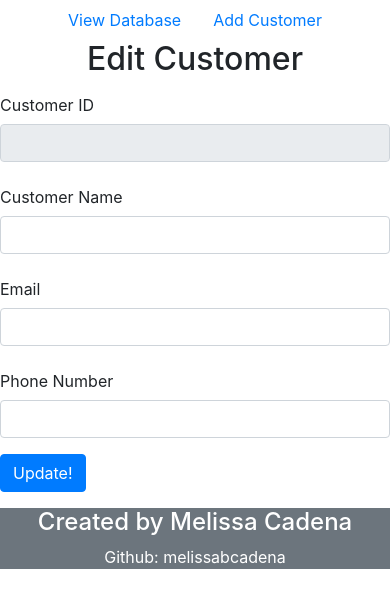
After one commit to melissabcadena/customerdb, a PHP site: page /updateCustomer.php in a window 390 px wide. The commit adds this page. Shown: the top 608 px of the page. Run offline with PHP 8.4, Linux system fonts and the light colour scheme; data that the repository does not hold is empty.

Commit message:
add update ability

```diff
--- a/customer.php
+++ b/customer.php
@@ -56,7 +56,7 @@ if(isset($_GET['id'])) {
       <td><?php echo $customer['name']?></td>
       <td><?php echo $customer['email']?></td>
       <td><?php echo $customer['phone']?></td>
-      <td><a href="#">Update</a></td>
+      <td><a href="updateCustomer.php?id=<?php echo $customer['id']?>" class="btn btn-primary">Update</a></td>
       <td>
         <form action='customer.php' method='post'>
             <input type="hidden" name="id_to_delete" value="<?php echo $customer['id'] ?>">
--- a/index.php
+++ b/index.php
@@ -20,6 +20,7 @@ include('config/db_connect.php');
   <?php include('templates/header.php'); ?>
 
   <h4> Customer Data Table </h4>
+  <p> Click ID# for more options </p>
   <table class="table">
   <thead>
     <tr>
--- /dev/null
+++ b/updateCustomer.php
@@ -0,0 +1,133 @@
+<?php
+
+//connect to the db
+include('config/db_connect.php');
+
+// create array of errors for form
+$errors = array('name'=> "", 'email'=> '', 'phone'=>'');
+
+  // get id
+if(isset($_GET['id'])) {
+    $id_to_update = mysqli_real_escape_string($conn, $_GET['id']);
+    $sql = "SELECT * FROM customer_info WHERE id = $id_to_update";
+
+    $result = mysqli_query($conn, $sql);
+    $customer = mysqli_fetch_assoc($result);
+
+    mysqli_free_result($result);
+    mysqli_close($conn);
+
+    // set form with info already saved to db
+    if ($customer) {
+        $name= $customer['name'];
+        $email=$customer['email'];
+        $phone=$customer['phone'];
+        $id = $customer['id'];
+    } else {
+        $name='Full name';
+        $email='Email';
+        $phone='123-456-7890';
+    }
+}
+
+
+    // was the form submitted?
+if(isset($_POST['submit'])){
+
+    // check that form was filled out correctly
+    if(empty($_POST['name'])) {
+
+      $errors['name'] = 'Please enter name! <br />';
+    } else {
+      $name = $_POST['name'];
+    }
+
+    if(empty($_POST['email'])) {
+      $errors['email'] = 'Please enter email! <br />';
+    } else {
+      $email = $_POST['email'];
+      if(!filter_var($email, FILTER_VALIDATE_EMAIL)) {
+        $errors['email'] = 'Please enter valid email! <br />';
+      }
+    };
+
+    if(empty($_POST['phone'])) {
+      $errors['phone'] = 'Please enter phone number! <br />';
+    } else {
+      $cleanPhone = filter_var($_POST['phone'], FILTER_SANITIZE_NUMBER_INT);
+      $phone = str_replace("-", "", $cleanPhone);
+      if (strlen($phone) < 10 || strlen($phone) > 14) {
+        $errors['phone'] = 'Please enter valid phone number! <br />';
+      }
+    }
+
+    // redirect back to initial page if no form errors
+    if(!array_filter($errors)) {
+
+      // get new values
+      $newName = mysqli_real_escape_string($conn, $_POST['name']);
+      $newEmail = mysqli_real_escape_string($conn, $_POST['email']);
+      $newPhone = mysqli_real_escape_string($conn, $_POST['phone']);
+      $id = mysqli_real_escape_string($conn, $_POST['id']);
+
+
+      $sql = "UPDATE customer_info SET name='$newName', email='$newEmail', phone='$newPhone' WHERE id = $id";
+        echo $sql;
+      // if successfully added, redirect
+      if(mysqli_query($conn, $sql)) {
+        header('location: index.php');
+      } else {
+        // if error
+        echo 'query error: ' . mysqli_error($conn);
+      }
+    };
+  }
+
+
+
+
+
+
+
+?>
+
+<!DOCTYPE html>
+<?php include('templates/header.php'); ?>
+
+<h2 class="text-center"> Edit Customer</h2>
+    <form role="form" method="POST" action="updateCustomer.php">
+    <div class="form-group row">
+        <label for="id" class="col-sm-2 col-form-label">Customer ID</label>
+        <div class="col-sm-10">
+          <input type="number" class="form-control" id="id" name="id" value="<?php echo $id; ?>" readonly >
+        </div>
+      </div>
+      <div class="form-group row">
+        <label for="inputCustomer" class="col-sm-2 col-form-label">Customer Name</label>
+        <div class="col-sm-10">
+          <input type="text" class="form-control" id="inputCustomer" name="name" value="<?php echo $name; ?>" >
+          <div class='text-danger'><?php echo $errors['name'];?></div>
+        </div>
+      </div>
+      <div class="form-group row">
+        <label for="email" class="col-sm-2 col-form-label">Email</label>
+        <div class="col-sm-10">
+          <input type="text" class="form-control" id="inputEmail" name="email" value="<?php echo $email; ?>">
+          <div class='text-danger'><?php echo $errors['email'];?></div>
+        </div>
+      </div>
+      <div class="form-group row">
+        <label for="inputNumber" class="col-sm-2 col-form-label">Phone Number</label>
+        <div class="col-sm-10">
+          <input type="text" class="form-control" id="inputPhone" name="phone" value="<?php echo $phone; ?>">
+          <div class='text-danger'><?php echo $errors['phone'];?></div>
+        </div>
+      </div>
+      <div class="form-group row">
+        <div class="offset-sm-2 col-sm-10">
+          <input type="submit" value="Update!" name="submit" class="btn btn-primary"/>
+        </div>
+      </div>
+    </form>
+
+    <?php include('templates/footer.php'); ?>
```
